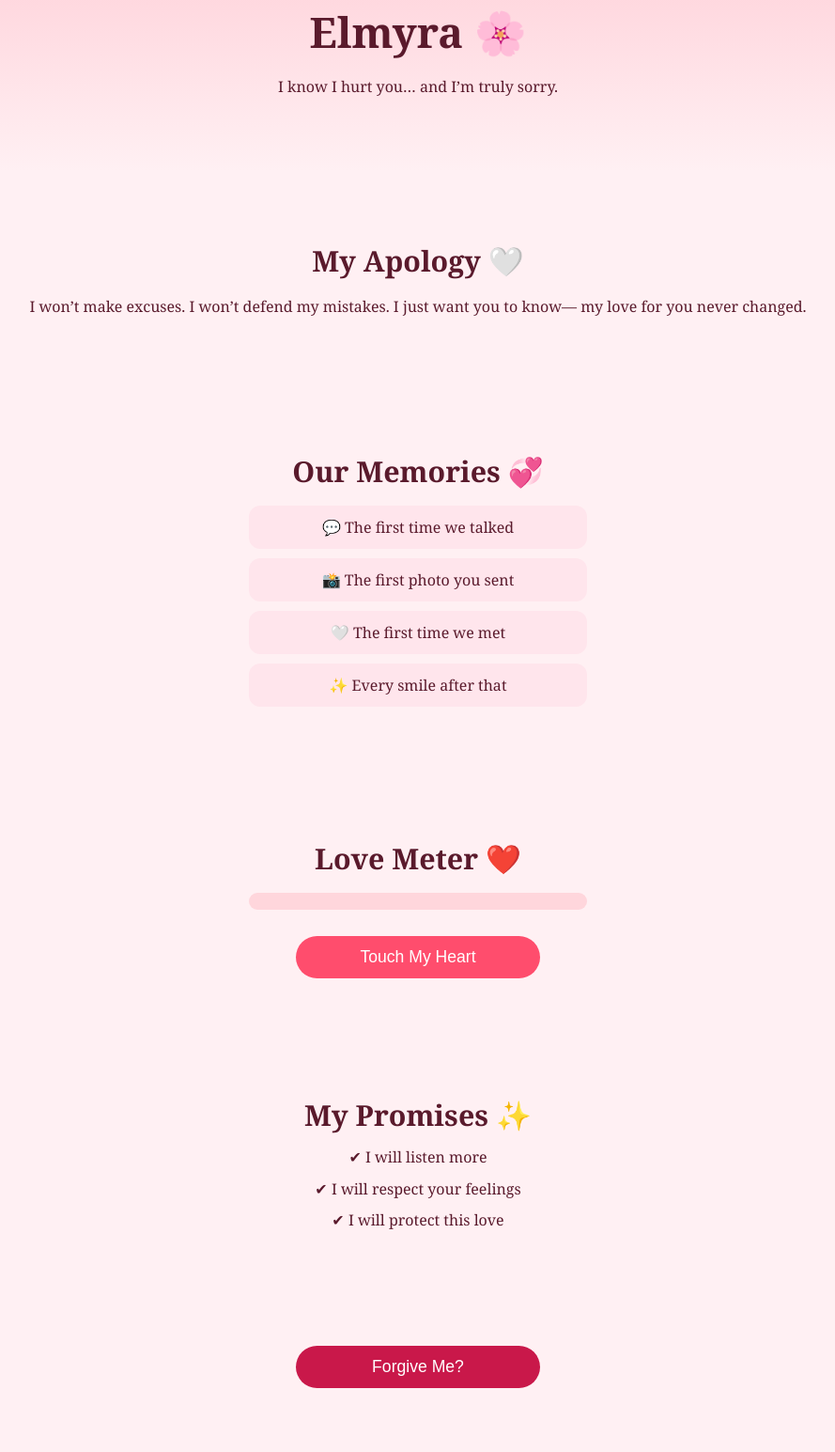
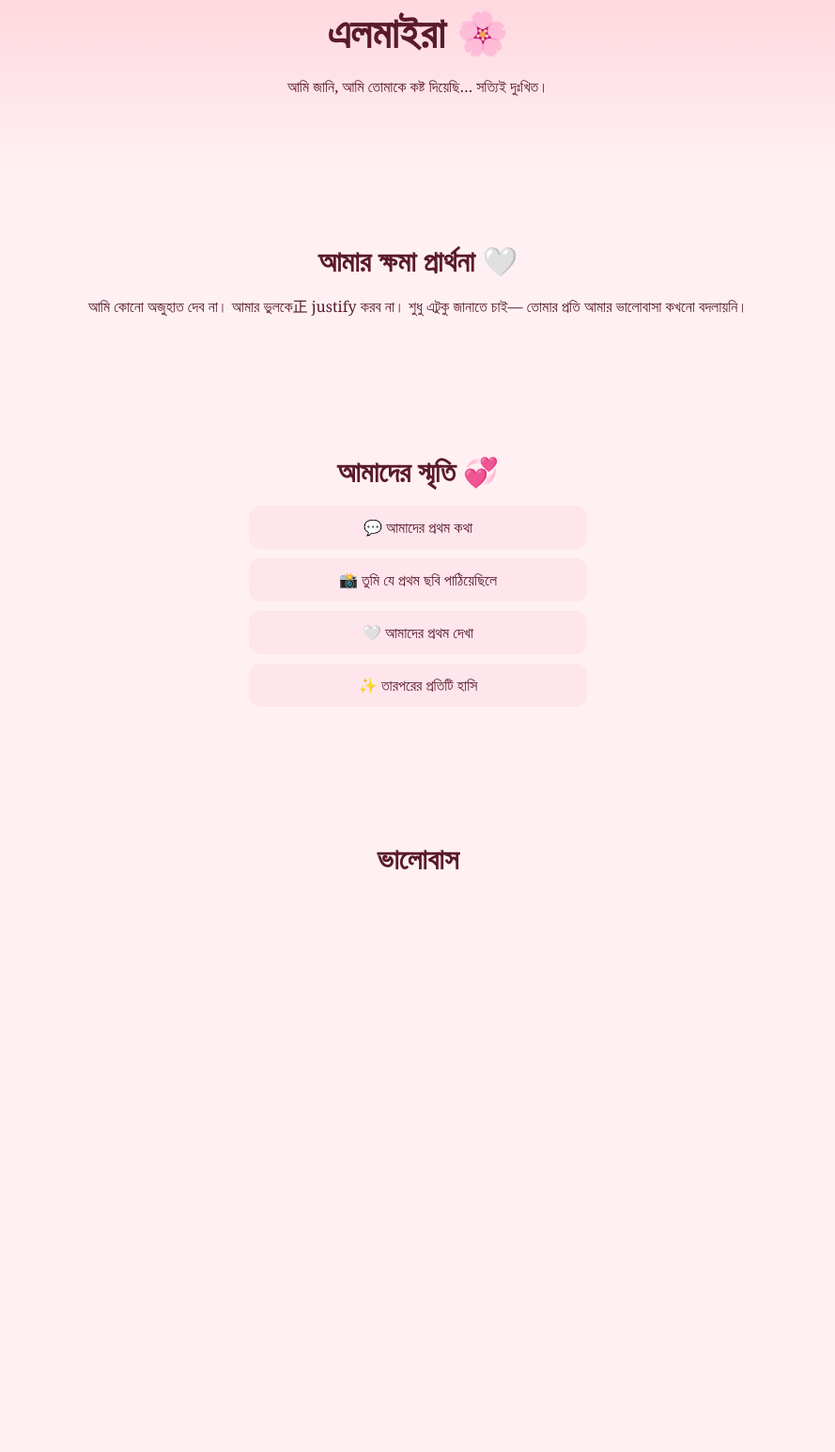
Before and after one commit to mksabbirrahman/love-apology, a plain HTML site: page index.html in a window 1280 px wide. Shown: the part 94-1639 px from the top of the page at 94% size, without its empty margins (195-1084 px from the left). After the commit the page ends 1090 px from the top, so only its background shows below. Drawn offline with Linux system fonts and the light colour scheme.

Commit message:
Update index.html

```diff
--- a/index.html
+++ b/index.html
@@ -1,10 +1,10 @@
 <!DOCTYPE html>
-<html lang="en">
+<html lang="bn">
 <head>
   <meta charset="UTF-8">
-  <title>From My Heart</title>
+  <title>আমার হৃদয় থেকে</title>
 
-  <!-- MOBILE RESPONSIVE -->
+  <!-- Mobile Responsive -->
   <meta name="viewport" content="width=device-width, initial-scale=1.0">
 
   <link rel="stylesheet" href="style.css">
@@ -12,50 +12,29 @@
 <body>
 
 <section class="hero">
-  <h1>Elmyra 🌸</h1>
-  <p>I know I hurt you… and I’m truly sorry.</p>
+  <h1>এলমাইরা 🌸</h1>
+  <p>আমি জানি, আমি তোমাকে কষ্ট দিয়েছি… সত্যিই দুঃখিত।</p>
 </section>
 
 <section class="apology">
-  <h2>My Apology 🤍</h2>
+  <h2>আমার ক্ষমা প্রার্থনা 🤍</h2>
   <p>
-    I won’t make excuses.
-    I won’t defend my mistakes.
-    I just want you to know—
-    my love for you never changed.
+    আমি কোনো অজুহাত দেব না।
+    আমার ভুলকে正 justify করব না।
+    শুধু এটুকু জানাতে চাই—
+    তোমার প্রতি আমার ভালোবাসা কখনো বদলায়নি।
   </p>
 </section>
 
 <section class="timeline">
-  <h2>Our Memories 💞</h2>
+  <h2>আমাদের স্মৃতি 💞</h2>
   <ul>
-    <li>💬 The first time we talked</li>
-    <li>📸 The first photo you sent</li>
-    <li>🤍 The first time we met</li>
-    <li>✨ Every smile after that</li>
+    <li>💬 আমাদের প্রথম কথা</li>
+    <li>📸 তুমি যে প্রথম ছবি পাঠিয়েছিলে</li>
+    <li>🤍 আমাদের প্রথম দেখা</li>
+    <li>✨ তারপরের প্রতিটি হাসি</li>
   </ul>
 </section>
 
 <section class="meter">
-  <h2>Love Meter ❤️</h2>
-  <div class="bar">
-    <div class="fill" id="fill"></div>
-  </div>
-  <button onclick="fillLove()">Touch My Heart</button>
-</section>
-
-<section class="promise">
-  <h2>My Promises ✨</h2>
-  <p>✔ I will listen more</p>
-  <p>✔ I will respect your feelings</p>
-  <p>✔ I will protect this love</p>
-</section>
-
-<section class="forgive">
-  <button class="forgive-btn" onclick="forgive()">Forgive Me?</button>
-  <p id="message"></p>
-</section>
-
-<script src="script.js"></script>
-</body>
-</html>
+  <h2>ভালোবাস
```
